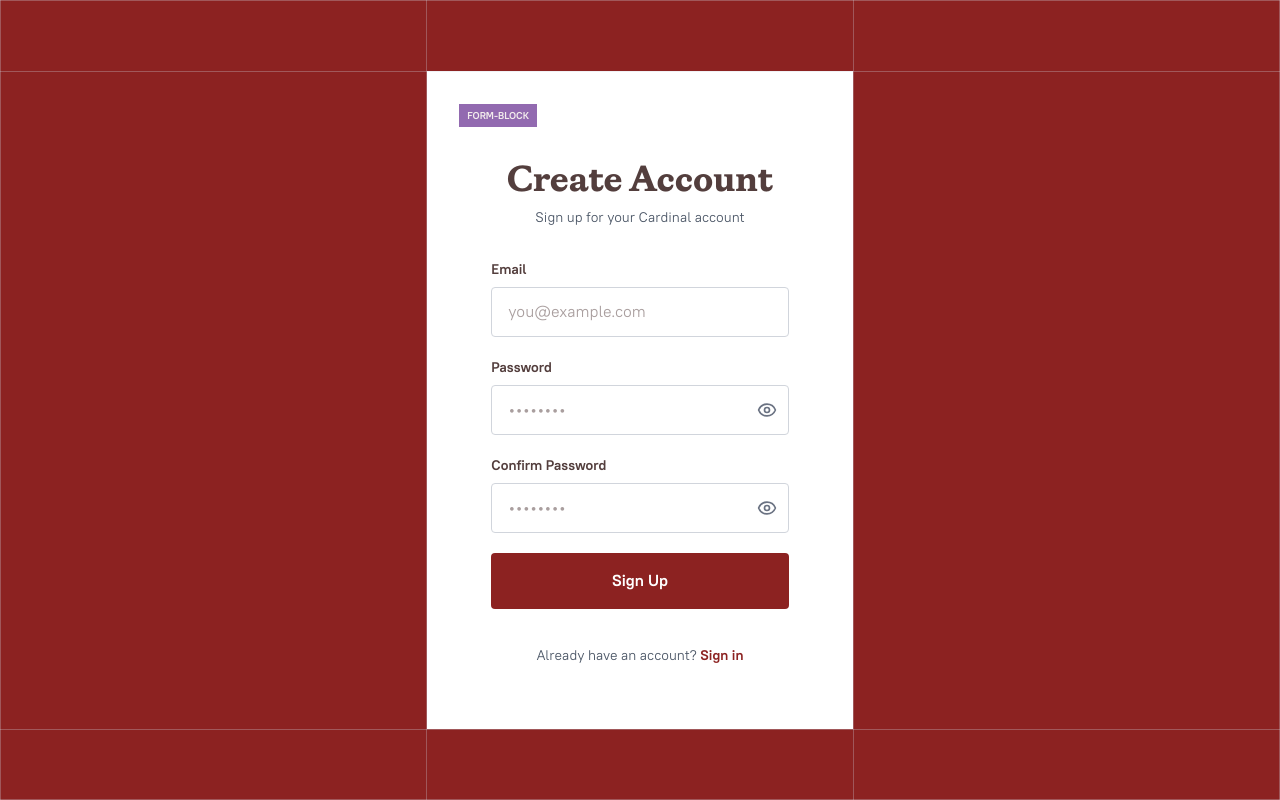
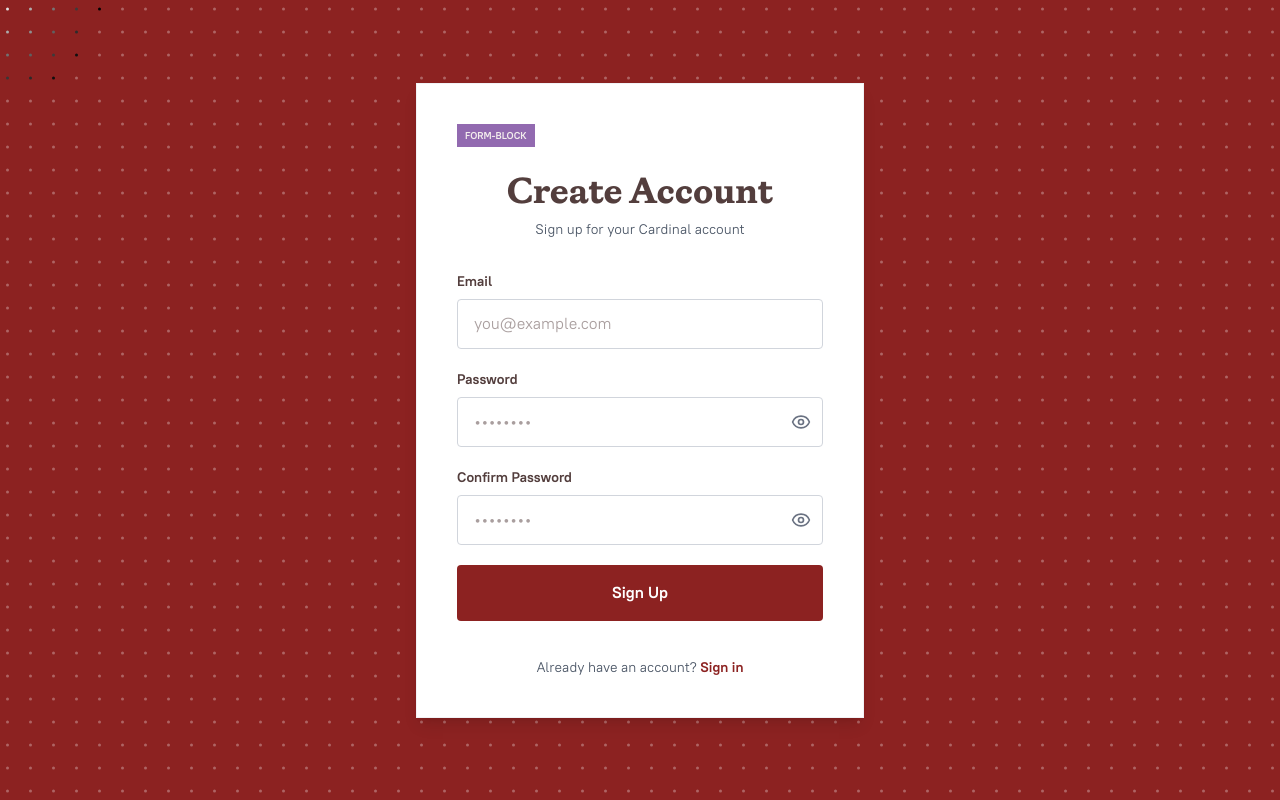
Before and after one commit to Kartikayy007/Lanidrac, a Next.js app: page /signup in a window 1280 px wide. Built offline with nearby package versions, Linux system fonts and the light colour scheme.

Commit message:
feat: add DotGrid component for dynamic background effects and update package dependencies

```diff
--- a/app/signin/page.tsx
+++ b/app/signin/page.tsx
@@ -4,6 +4,7 @@
 import Link from "next/link";
 import { Eye, EyeOff } from "lucide-react";
 import { signIn } from "@/lib/actions/auth";
+import DotGrid from "@/components/DotGrid";
 
 export default function SigninPage() {
   const [state, formAction, pending] = useActionState(signIn, undefined);
@@ -12,36 +13,46 @@
   const [password, setPassword] = useState("");
 
   return (
-    <div className="min-h-screen h-screen bg-[#8C2221] flex items-center justify-center">
-      <div className="w-full h-full">
-        <table className="w-full h-full border-collapse">
-          <tbody>
-            {/* Top Row */}
-            <tr>
-              <td className="border border-gray-300/30 w-1/3 h-1/3"></td>
-              <td className="border border-gray-300/30 w-1/3 h-1/3"></td>
-              <td className="border border-gray-300/30 w-1/3 h-1/3"></td>
-            </tr>
+    <div className="min-h-screen bg-[#8C2221] flex items-center justify-center p-4 relative overflow-hidden">
+      {/* Background Image */}
+      <div
+        className="absolute inset-x-0 bottom-0 h-[40vh] bg-cover bg-center bg-no-repeat opacity-30"
+        style={{
+          backgroundImage: 'url(/fotter.avif)',
+          zIndex: 0
+        }}
+      />
 
-            {/* Middle Row */}
-            <tr>
-              <td className="border border-gray-300/30 w-1/3"></td>
-              <td className="border border-gray-300/30 w-1/3 p-8 bg-white align-middle">
-                <div className="flex justify-start">
+      {/* Background DotGrid */}
+      <div className="absolute inset-0 z-1">
+        <DotGrid
+          dotSize={3}
+          gap={20}
+          baseColor="rgba(255, 255, 255, 0.3)"
+          activeColor="#ffffff"
+          proximity={100}
+          style={{}}
+        />
+      </div>
+
+      {/* Form Container */}
+      <div className="relative z-10 w-full max-w-md">
+        <div className="bg-white border border-gray-300/30 shadow-lg">
+          <div className="p-6 sm:p-8 md:p-10">
+            <div className="flex justify-start mb-6">
               <span className="px-2 py-1 bg-[#926AB0] text-[10px] font-semibold text-[#F3EDED]">
                 FORM-BLOCK
               </span>
             </div>
 
-                <div className="p-8">
-                  <h2 className="text-4xl font-semibold text-[#533E3D] text-center mb-2 font-gaisyr">
+            <h2 className="text-3xl sm:text-4xl font-bold text-[#533E3D] text-center mb-2 font-gaisyr">
               Welcome Back
             </h2>
-                  <p className="text-center text-gray-600 text-sm mb-8">
+            <p className="text-center text-gray-600 text-sm mb-6 sm:mb-8">
               Sign in to your Cardinal account
             </p>
 
-                  <form action={formAction} className="space-y-5">
+            <form action={formAction} className="space-y-4 sm:space-y-5">
               {state?.error && (
                 <div className="bg-red-100 border border-red-400 text-red-700 px-4 py-3 rounded">
                   {state.error}
@@ -118,18 +129,7 @@
               </p>
             </form>
           </div>
-              </td>
-              <td className="border border-gray-300/30 w-1/3"></td>
-            </tr>
-
-            {/* Bottom Row */}
-            <tr>
-              <td className="border border-gray-300/30 w-1/3 h-1/3"></td>
-              <td className="border border-gray-300/30 w-1/3 h-1/3"></td>
-              <td className="border border-gray-300/30 w-1/3 h-1/3"></td>
-            </tr>
-          </tbody>
-        </table>
+        </div>
       </div>
     </div>
   );
--- a/app/signup/page.tsx
+++ b/app/signup/page.tsx
@@ -4,6 +4,7 @@
 import Link from "next/link";
 import { Eye, EyeOff } from "lucide-react";
 import { signUp } from "@/lib/actions/auth";
+import DotGrid from "@/components/DotGrid";
 
 export default function SignupPage() {
   const [state, formAction, pending] = useActionState(signUp, undefined);
@@ -14,36 +15,46 @@
   const [confirmPassword, setConfirmPassword] = useState("");
 
   return (
-    <div className="min-h-screen h-screen bg-[#8C2221] flex items-center justify-center">
-      <div className="w-full h-full">
-        <table className="w-full h-full border-collapse">
-          <tbody>
-            {/* Top Row */}
-            <tr>
-              <td className="border border-gray-300/30 w-1/3 h-1/3"></td>
-              <td className="border border-gray-300/30 w-1/3 h-1/3"></td>
-              <td className="border border-gray-300/30 w-1/3 h-1/3"></td>
-            </tr>
+    <div className="min-h-screen bg-[#8C2221] flex items-center justify-center p-4 relative overflow-hidden">
+      {/* Background Image */}
+      <div
+        className="absolute inset-x-0 bottom-0 h-[40vh] bg-cover bg-center bg-no-repeat opacity-30"
+        style={{
+          backgroundImage: 'url(/fotter.avif)',
+          zIndex: 0
+        }}
+      />
 
-            {/* Middle Row */}
-            <tr>
-              <td className="border border-gray-300/30 w-1/3"></td>
-              <td className="border border-gray-300/30 w-1/3 p-8 bg-white align-middle">
-                <div className="flex justify-start">
+      {/* Background DotGrid */}
+      <div className="absolute inset-0 z-1">
+        <DotGrid
+          dotSize={3}
+          gap={20}
+          baseColor="rgba(255, 255, 255, 0.3)"
+          activeColor="#ffffff"
+          proximity={100}
+          style={{}}
+        />
+      </div>
+
+      {/* Form Container */}
+      <div className="relative z-10 w-full max-w-md">
+        <div className="bg-white border border-gray-300/30 shadow-lg">
+          <div className="p-6 sm:p-8 md:p-10">
+            <div className="flex justify-start mb-6">
               <span className="px-2 py-1 bg-[#926AB0] text-[10px] font-semibold text-[#F3EDED]">
                 FORM-BLOCK
               </span>
             </div>
 
-                <div className="p-8">
-                  <h2 className="text-4xl font-bold text-[#533E3D] text-center mb-2 font-gaisyr">
+            <h2 className="text-3xl sm:text-4xl font-bold text-[#533E3D] text-center mb-2 font-gaisyr">
               Create Account
             </h2>
-                  <p className="text-center text-gray-600 text-sm mb-8">
+            <p className="text-center text-gray-600 text-sm mb-6 sm:mb-8">
               Sign up for your Cardinal account
             </p>
 
-                  <form action={formAction} className="space-y-5">
+            <form action={formAction} className="space-y-4 sm:space-y-5">
               {state?.error && (
                 <div className="bg-red-100 border border-red-400 text-red-700 px-4 py-3 rounded">
                   {state.error}
@@ -152,18 +163,7 @@
               </p>
             </form>
           </div>
-              </td>
-              <td className="border border-gray-300/30 w-1/3"></td>
-            </tr>
-
-            {/* Bottom Row */}
-            <tr>
-              <td className="border border-gray-300/30 w-1/3 h-1/3"></td>
-              <td className="border border-gray-300/30 w-1/3 h-1/3"></td>
-              <td className="border border-gray-300/30 w-1/3 h-1/3"></td>
-            </tr>
-          </tbody>
-        </table>
+        </div>
       </div>
     </div>
   );
--- /dev/null
+++ b/components/DotGrid.css
@@ -0,0 +1,22 @@
+.dot-grid {
+  display: flex;
+  align-items: center;
+  justify-content: center;
+  height: 100%;
+  width: 100%;
+  position: relative;
+}
+
+.dot-grid__wrap {
+  width: 100%;
+  height: 100%;
+  position: relative;
+}
+
+.dot-grid__canvas {
+  position: absolute;
+  inset: 0;
+  width: 100%;
+  height: 100%;
+  pointer-events: none;
+}
--- /dev/null
+++ b/components/DotGrid.jsx
@@ -0,0 +1,268 @@
+'use client';
+import { useRef, useEffect, useCallback, useMemo } from 'react';
+import { gsap } from 'gsap';
+import { InertiaPlugin } from 'gsap/InertiaPlugin';
+
+import './DotGrid.css';
+
+gsap.registerPlugin(InertiaPlugin);
+
+const throttle = (func, limit) => {
+  let lastCall = 0;
+  return function (...args) {
+    const now = performance.now();
+    if (now - lastCall >= limit) {
+      lastCall = now;
+      func.apply(this, args);
+    }
+  };
+};
+
+function hexToRgb(hex) {
+  const m = hex.match(/^#?([a-f\d]{2})([a-f\d]{2})([a-f\d]{2})$/i);
+  if (!m) return { r: 0, g: 0, b: 0 };
+  return {
+    r: parseInt(m[1], 16),
+    g: parseInt(m[2], 16),
+    b: parseInt(m[3], 16)
+  };
+}
+
+const DotGrid = ({
+  dotSize = 16,
+  gap = 32,
+  baseColor = '#5227FF',
+  activeColor = '#5227FF',
+  proximity = 150,
+  speedTrigger = 100,
+  shockRadius = 250,
+  shockStrength = 5,
+  maxSpeed = 5000,
+  resistance = 750,
+  returnDuration = 1.5,
+  className = '',
+  style
+}) => {
+  const wrapperRef = useRef(null);
+  const canvasRef = useRef(null);
+  const dotsRef = useRef([]);
+  const pointerRef = useRef({
+    x: 0,
+    y: 0,
+    vx: 0,
+    vy: 0,
+    speed: 0,
+    lastTime: 0,
+    lastX: 0,
+    lastY: 0
+  });
+
+  const baseRgb = useMemo(() => hexToRgb(baseColor), [baseColor]);
+  const activeRgb = useMemo(() => hexToRgb(activeColor), [activeColor]);
+
+  const circlePath = useMemo(() => {
+    if (typeof window === 'undefined' || !window.Path2D) return null;
+
+    const p = new window.Path2D();
+    p.arc(0, 0, dotSize / 2, 0, Math.PI * 2);
+    return p;
+  }, [dotSize]);
+
+  const buildGrid = useCallback(() => {
+    const wrap = wrapperRef.current;
+    const canvas = canvasRef.current;
+    if (!wrap || !canvas) return;
+
+    const { width, height } = wrap.getBoundingClientRect();
+    const dpr = window.devicePixelRatio || 1;
+
+    canvas.width = width * dpr;
+    canvas.height = height * dpr;
+    canvas.style.width = `${width}px`;
+    canvas.style.height = `${height}px`;
+    const ctx = canvas.getContext('2d');
+    if (ctx) ctx.scale(dpr, dpr);
+
+    const cols = Math.floor((width + gap) / (dotSize + gap));
+    const rows = Math.floor((height + gap) / (dotSize + gap));
+    const cell = dotSize + gap;
+
+    const gridW = cell * cols - gap;
+    const gridH = cell * rows - gap;
+
+    const extraX = width - gridW;
+    const extraY = height - gridH;
+
+    const startX = extraX / 2 + dotSize / 2;
+    const startY = extraY / 2 + dotSize / 2;
+
+    const dots = [];
+    for (let y = 0; y < rows; y++) {
+      for (let x = 0; x < cols; x++) {
+        const cx = startX + x * cell;
+        const cy = startY + y * cell;
+        dots.push({ cx, cy, xOffset: 0, yOffset: 0, _inertiaApplied: false });
+      }
+    }
+    dotsRef.current = dots;
+  }, [dotSize, gap]);
+
+  useEffect(() => {
+    if (!circlePath) return;
+
+    let rafId;
+    const proxSq = proximity * proximity;
+
+    const draw = () => {
+      const canvas = canvasRef.current;
+      if (!canvas) return;
+      const ctx = canvas.getContext('2d');
+      if (!ctx) return;
+      ctx.clearRect(0, 0, canvas.width, canvas.height);
+
+      const { x: px, y: py } = pointerRef.current;
+
+      for (const dot of dotsRef.current) {
+        const ox = dot.cx + dot.xOffset;
+        const oy = dot.cy + dot.yOffset;
+        const dx = dot.cx - px;
+        const dy = dot.cy - py;
+        const dsq = dx * dx + dy * dy;
+
+        let style = baseColor;
+        if (dsq <= proxSq) {
+          const dist = Math.sqrt(dsq);
+          const t = 1 - dist / proximity;
+          const r = Math.round(baseRgb.r + (activeRgb.r - baseRgb.r) * t);
+          const g = Math.round(baseRgb.g + (activeRgb.g - baseRgb.g) * t);
+          const b = Math.round(baseRgb.b + (activeRgb.b - baseRgb.b) * t);
+          style = `rgb(${r},${g},${b})`;
+        }
+
+        ctx.save();
+        ctx.translate(ox, oy);
+        ctx.fillStyle = style;
+        ctx.fill(circlePath);
+        ctx.restore();
+      }
+
+      rafId = requestAnimationFrame(draw);
+    };
+
+    draw();
+    return () => cancelAnimationFrame(rafId);
+  }, [proximity, baseColor, activeRgb, baseRgb, circlePath]);
+
+  useEffect(() => {
+    buildGrid();
+    let ro = null;
+    if ('ResizeObserver' in window) {
+      ro = new ResizeObserver(buildGrid);
+      wrapperRef.current && ro.observe(wrapperRef.current);
+    } else {
+      window.addEventListener('resize', buildGrid);
+    }
+    return () => {
+      if (ro) ro.disconnect();
+      else window.removeEventListener('resize', buildGrid);
+    };
+  }, [buildGrid]);
+
+  useEffect(() => {
+    const onMove = e => {
+      const now = performance.now();
+      const pr = pointerRef.current;
+      const dt = pr.lastTime ? now - pr.lastTime : 16;
+      const dx = e.clientX - pr.lastX;
+      const dy = e.clientY - pr.lastY;
+      let vx = (dx / dt) * 1000;
+      let vy = (dy / dt) * 1000;
+      let speed = Math.hypot(vx, vy);
+      if (speed > maxSpeed) {
+        const scale = maxSpeed / speed;
+        vx *= scale;
+        vy *= scale;
+        speed = maxSpeed;
+      }
+      pr.lastTime = now;
+      pr.lastX = e.clientX;
+      pr.lastY = e.clientY;
+      pr.vx = vx;
+      pr.vy = vy;
+      pr.speed = speed;
+
+      const rect = canvasRef.current.getBoundingClientRect();
+      pr.x = e.clientX - rect.left;
+      pr.y = e.clientY - rect.top;
+
+      for (const dot of dotsRef.current) {
+        const dist = Math.hypot(dot.cx - pr.x, dot.cy - pr.y);
+        if (speed > speedTrigger && dist < proximity && !dot._inertiaApplied) {
+          dot._inertiaApplied = true;
+          gsap.killTweensOf(dot);
+          const pushX = dot.cx - pr.x + vx * 0.005;
+          const pushY = dot.cy - pr.y + vy * 0.005;
+          gsap.to(dot, {
+            inertia: { xOffset: pushX, yOffset: pushY, resistance },
+            onComplete: () => {
+              gsap.to(dot, {
+                xOffset: 0,
+                yOffset: 0,
+                duration: returnDuration,
+                ease: 'elastic.out(1,0.75)'
+              });
+              dot._inertiaApplied = false;
+            }
+          });
+        }
+      }
+    };
+
+    const onClick = e => {
+      const rect = canvasRef.current.getBoundingClientRect();
+      const cx = e.clientX - rect.left;
+      const cy = e.clientY - rect.top;
+      for (const dot of dotsRef.current) {
+        const dist = Math.hypot(dot.cx - cx, dot.cy - cy);
+        if (dist < shockRadius && !dot._inertiaApplied) {
+          dot._inertiaApplied = true;
+          gsap.killTweensOf(dot);
+          const falloff = Math.max(0, 1 - dist / shockRadius);
+          const pushX = (dot.cx - cx) * shockStrength * falloff;
+          const pushY = (dot.cy - cy) * shockStrength * falloff;
+          gsap.to(dot, {
+            inertia: { xOffset: pushX, yOffset: pushY, resistance },
+            onComplete: () => {
+              gsap.to(dot, {
+                xOffset: 0,
+                yOffset: 0,
+                duration: returnDuration,
+                ease: 'elastic.out(1,0.75)'
+              });
+              dot._inertiaApplied = false;
+            }
+          });
+        }
+      }
+    };
+
+    const throttledMove = throttle(onMove, 50);
+    window.addEventListener('mousemove', throttledMove, { passive: true });
+    window.addEventListener('click', onClick);
+
+    return () => {
+      window.removeEventListener('mousemove', throttledMove);
+      window.removeEventListener('click', onClick);
+    };
+  }, [maxSpeed, speedTrigger, proximity, resistance, returnDuration, shockRadius, shockStrength]);
+
+  return (
+    <section className={`dot-grid ${className}`} style={style}>
+      <div ref={wrapperRef} className="dot-grid__wrap">
+        <canvas ref={canvasRef} className="dot-grid__canvas" />
+      </div>
+    </section>
+  );
+};
+
+export default DotGrid;
--- a/package.json
+++ b/package.json
@@ -26,7 +26,9 @@
     "axios": "^1.13.2",
     "class-variance-authority": "^0.7.1",
     "clsx": "^2.1.1",
+    "gsap": "^3.13.0",
     "lucide-react": "^0.553.0",
+    "mini-svg-data-uri": "^1.4.4",
     "motion": "^12.23.24",
     "next": "16.0.1",
     "react": "19.2.0",
```
Also changed, not shown: components.json, 1 other file (tests, documents, lock files or other folders). Lines whose indentation alone changed are shown as unchanged.
